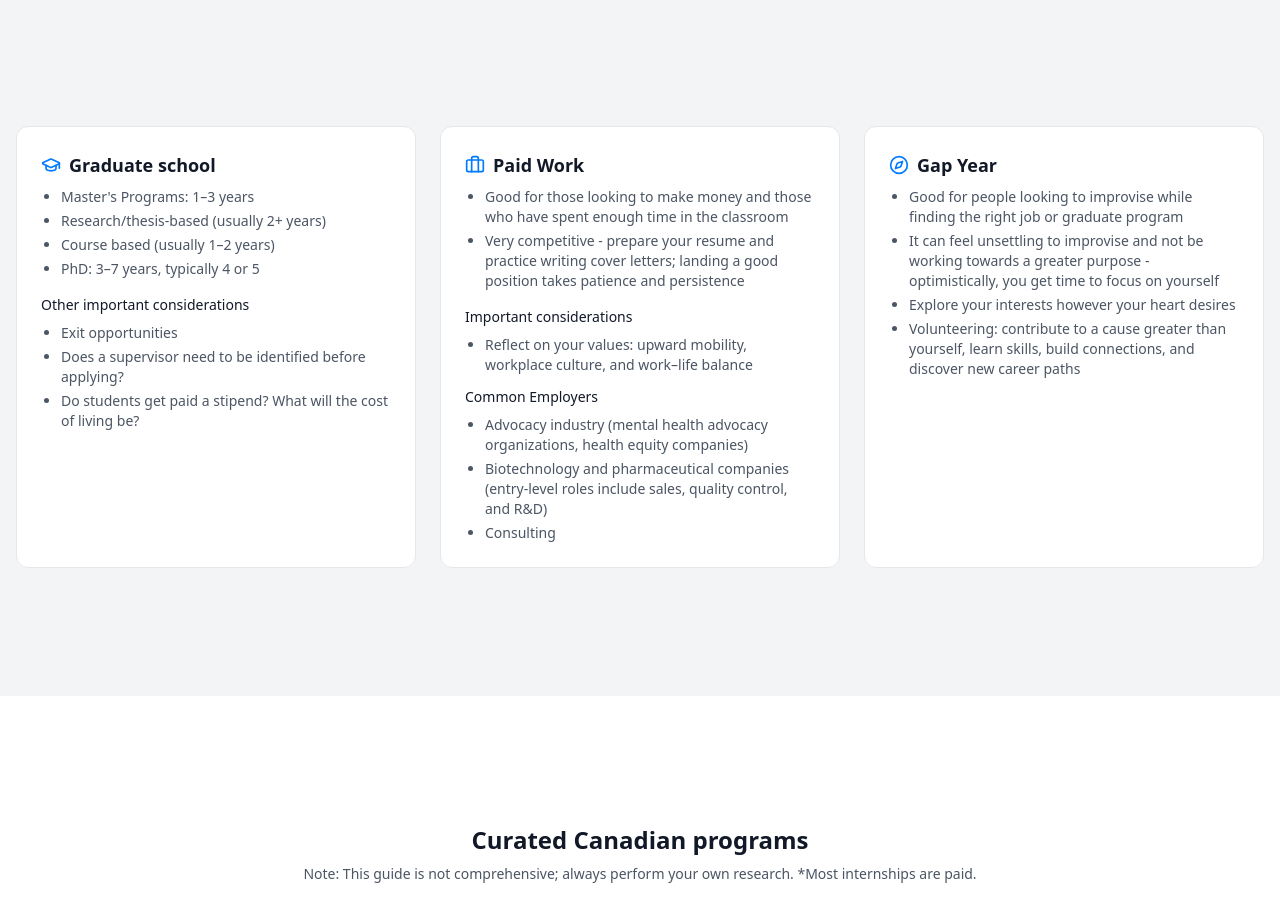
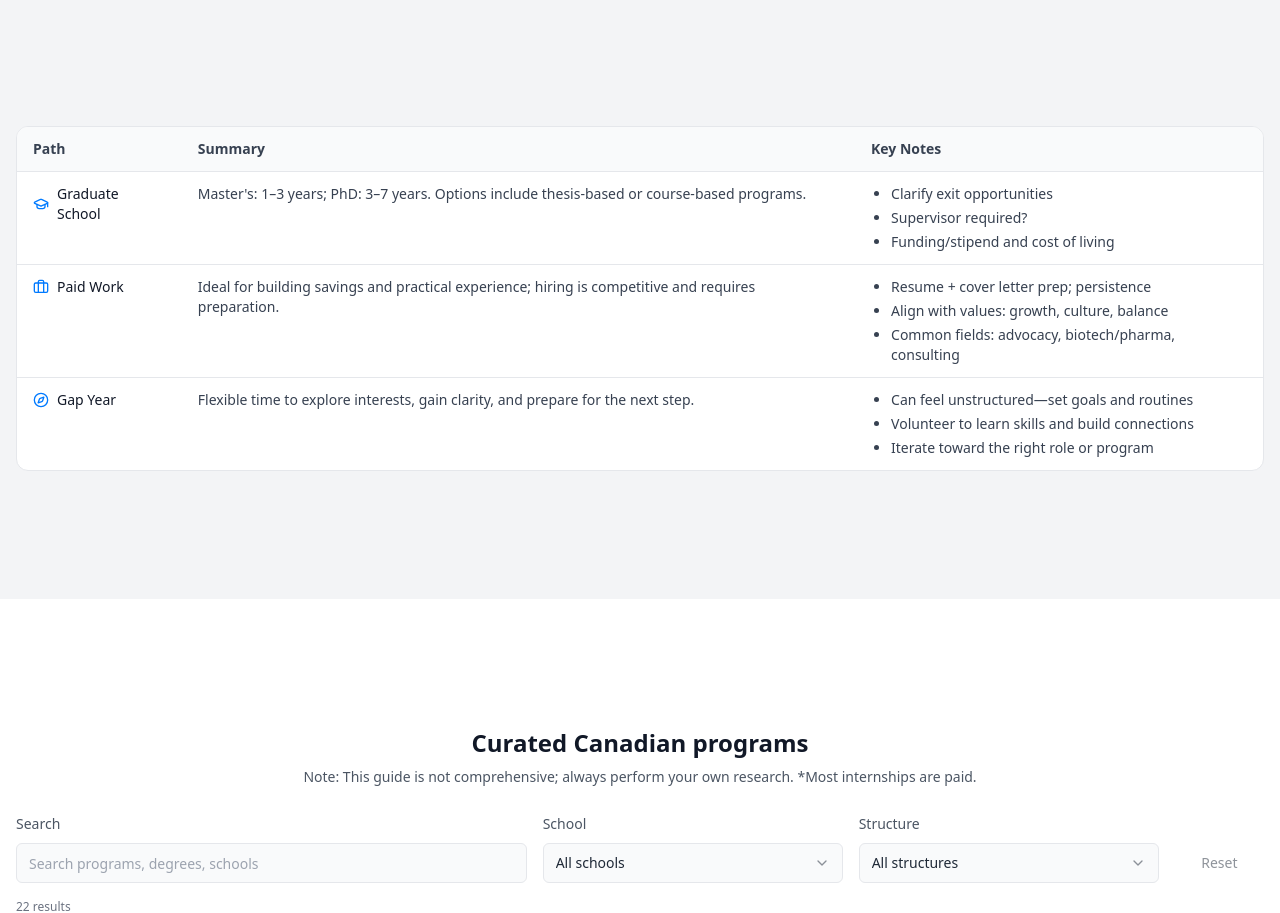
Before and after one commit to nicholasfalconi/medlink, a React (Vite) app: page /blog/life-after-undergrad in a window 1280 px wide. Shown: the part 780-1693 px from the top of the page. Built offline with nearby package versions, Linux system fonts and the light colour scheme.

Commit message:
feat(blog): present Life After Undergrad paths as table; tidy blog contact CTA

```diff
--- a/src/pages/blog/LifeAfterUndergrad.tsx
+++ b/src/pages/blog/LifeAfterUndergrad.tsx
@@ -89,66 +89,67 @@ const LifeAfterUndergrad = () => {
         <section className="bg-gray-100">
           <div className="section-padding">
             <div className="max-w-7xl mx-auto px-4">
-              <section className="mb-0">
-                <div className="grid md:grid-cols-3 gap-6">
-                  <article className="rounded-xl border border-gray-200 bg-white p-6">
-                    <div className="flex items-center gap-2 mb-2">
-                      <GraduationCap className="h-5 w-5 text-[#007AFF]" />
-                      <h2 className="text-lg font-semibold text-gray-900">Graduate school</h2>
-                    </div>
-                    <ul className="mt-2 list-disc pl-5 text-sm text-gray-600 space-y-1">
-                      <li>Master's Programs: 1–3 years</li>
-                      <li>Research/thesis-based (usually 2+ years)</li>
-                      <li>Course based (usually 1–2 years)</li>
-                      <li>PhD: 3–7 years, typically 4 or 5</li>
-                    </ul>
-                    <div className="mt-4">
-                      <p className="text-sm font-medium text-gray-900">Other important considerations</p>
-                      <ul className="mt-2 list-disc pl-5 text-sm text-gray-600 space-y-1">
-                        <li>Exit opportunities</li>
-                        <li>Does a supervisor need to be identified before applying?</li>
-                        <li>Do students get paid a stipend? What will the cost of living be?</li>
-                      </ul>
-                    </div>
-                  </article>
-
-                  <article className="rounded-xl border border-gray-200 bg-white p-6">
-                    <div className="flex items-center gap-2 mb-2">
-                      <Briefcase className="h-5 w-5 text-[#007AFF]" />
-                      <h2 className="text-lg font-semibold text-gray-900">Paid Work</h2>
-                    </div>
-                    <ul className="mt-2 list-disc pl-5 text-sm text-gray-600 space-y-1">
-                      <li>Good for those looking to make money and those who have spent enough time in the classroom</li>
-                      <li>Very competitive - prepare your resume and practice writing cover letters; landing a good position takes patience and persistence</li>
-                    </ul>
-                    <div className="mt-4">
-                      <p className="text-sm font-medium text-gray-900">Important considerations</p>
-                      <ul className="mt-2 list-disc pl-5 text-sm text-gray-600 space-y-1">
-                        <li>Reflect on your values: upward mobility, workplace culture, and work–life balance</li>
-                      </ul>
-                      <p className="text-sm font-medium text-gray-900 mt-3">Common Employers</p>
-                      <ul className="mt-2 list-disc pl-5 text-sm text-gray-600 space-y-1">
-                        <li>Advocacy industry (mental health advocacy organizations, health equity companies)</li>
-                        <li>Biotechnology and pharmaceutical companies (entry-level roles include sales, quality control, and R&amp;D)</li>
-                        <li>Consulting</li>
-                      </ul>
-                    </div>
-                  </article>
-
-                  <article className="rounded-xl border border-gray-200 bg-white p-6">
-                    <div className="flex items-center gap-2 mb-2">
-                      <Compass className="h-5 w-5 text-[#007AFF]" />
-                      <h2 className="text-lg font-semibold text-gray-900">Gap Year</h2>
-                    </div>
-                    <ul className="mt-2 list-disc pl-5 text-sm text-gray-600 space-y-1">
-                      <li>Good for people looking to improvise while finding the right job or graduate program</li>
-                      <li>It can feel unsettling to improvise and not be working towards a greater purpose - optimistically, you get time to focus on yourself</li>
-                      <li>Explore your interests however your heart desires</li>
-                      <li>Volunteering: contribute to a cause greater than yourself, learn skills, build connections, and discover new career paths</li>
-                    </ul>
-                  </article>
-                </div>
-              </section>
+              <div className="overflow-x-auto rounded-xl border bg-white">
+                <table className="w-full text-left border-collapse">
+                  <thead>
+                    <tr className="border-b bg-gray-50">
+                      <th className="py-3 px-4 text-sm font-semibold text-gray-700">Path</th>
+                      <th className="py-3 px-4 text-sm font-semibold text-gray-700">Summary</th>
+                      <th className="py-3 px-4 text-sm font-semibold text-gray-700">Key Notes</th>
+                    </tr>
+                  </thead>
+                  <tbody className="align-top text-sm text-gray-700">
+                    <tr className="border-b hover:bg-gray-50">
+                      <td className="py-3 px-4 flex items-center gap-2">
+                        <GraduationCap className="h-4 w-4 text-[#007AFF]" />
+                        <span className="font-medium text-gray-900">Graduate School</span>
+                      </td>
+                      <td className="py-3 px-4">
+                        Master's: 1–3 years; PhD: 3–7 years. Options include thesis-based or course-based programs.
+                      </td>
+                      <td className="py-3 px-4">
+                        <ul className="list-disc pl-5 space-y-1">
+                          <li>Clarify exit opportunities</li>
+                          <li>Supervisor required?</li>
+                          <li>Funding/stipend and cost of living</li>
+                        </ul>
+                      </td>
+                    </tr>
+                    <tr className="border-b hover:bg-gray-50">
+                      <td className="py-3 px-4 flex items-center gap-2">
+                        <Briefcase className="h-4 w-4 text-[#007AFF]" />
+                        <span className="font-medium text-gray-900">Paid Work</span>
+                      </td>
+                      <td className="py-3 px-4">
+                        Ideal for building savings and practical experience; hiring is competitive and requires preparation.
+                      </td>
+                      <td className="py-3 px-4">
+                        <ul className="list-disc pl-5 space-y-1">
+                          <li>Resume + cover letter prep; persistence</li>
+                          <li>Align with values: growth, culture, balance</li>
+                          <li>Common fields: advocacy, biotech/pharma, consulting</li>
+                        </ul>
+                      </td>
+                    </tr>
+                    <tr className="hover:bg-gray-50">
+                      <td className="py-3 px-4 flex items-center gap-2">
+                        <Compass className="h-4 w-4 text-[#007AFF]" />
+                        <span className="font-medium text-gray-900">Gap Year</span>
+                      </td>
+                      <td className="py-3 px-4">
+                        Flexible time to explore interests, gain clarity, and prepare for the next step.
+                      </td>
+                      <td className="py-3 px-4">
+                        <ul className="list-disc pl-5 space-y-1">
+                          <li>Can feel unstructured—set goals and routines</li>
+                          <li>Volunteer to learn skills and build connections</li>
+                          <li>Iterate toward the right role or program</li>
+                        </ul>
+                      </td>
+                    </tr>
+                  </tbody>
+                </table>
+              </div>
             </div>
           </div>
         </section>
--- a/src/pages/resources/LifeAfterUndergrad.tsx
+++ b/src/pages/resources/LifeAfterUndergrad.tsx
@@ -244,66 +244,67 @@ const LifeAfterUndergrad = () => {
         <section className="bg-gray-100">
           <div className="section-padding">
             <div className="max-w-7xl mx-auto px-4">
-              <section className="mb-0">
-                <div className="grid md:grid-cols-3 gap-6">
-                  <article className="rounded-xl border border-gray-200 bg-white p-6">
-                    <div className="flex items-center gap-2 mb-2">
-                      <GraduationCap className="h-5 w-5 text-[#007AFF]" />
-                      <h2 className="text-lg font-semibold text-gray-900">Graduate school</h2>
-                    </div>
-                    <ul className="mt-2 list-disc pl-5 text-sm text-gray-600 space-y-1">
-                      <li>Master's Programs: 1–3 years</li>
-                      <li>Research/thesis-based (usually 2+ years)</li>
-                      <li>Course based (usually 1–2 years)</li>
-                      <li>PhD: 3–7 years, typically 4 or 5</li>
-                    </ul>
-                    <div className="mt-4">
-                      <p className="text-sm font-medium text-gray-900">Other important considerations</p>
-                      <ul className="mt-2 list-disc pl-5 text-sm text-gray-600 space-y-1">
-                        <li>Exit opportunities</li>
-                        <li>Does a supervisor need to be identified before applying?</li>
-                        <li>Do students get paid a stipend? What will the cost of living be?</li>
-                      </ul>
-                    </div>
-                  </article>
-
-                  <article className="rounded-xl border border-gray-200 bg-white p-6">
-                    <div className="flex items-center gap-2 mb-2">
-                      <Briefcase className="h-5 w-5 text-[#007AFF]" />
-                      <h2 className="text-lg font-semibold text-gray-900">Paid Work</h2>
-                    </div>
-                    <ul className="mt-2 list-disc pl-5 text-sm text-gray-600 space-y-1">
-                      <li>Good for those looking to make money and those who have spent enough time in the classroom</li>
-                      <li>Very competitive - prepare your resume and practice writing cover letters; landing a good position takes patience and persistence</li>
-                    </ul>
-                    <div className="mt-4">
-                      <p className="text-sm font-medium text-gray-900">Important considerations</p>
-                      <ul className="mt-2 list-disc pl-5 text-sm text-gray-600 space-y-1">
-                        <li>Reflect on your values: upward mobility, workplace culture, and work–life balance</li>
-                      </ul>
-                      <p className="text-sm font-medium text-gray-900 mt-3">Common Employers</p>
-                      <ul className="mt-2 list-disc pl-5 text-sm text-gray-600 space-y-1">
-                        <li>Advocacy industry (mental health advocacy organizations, health equity companies)</li>
-                        <li>Biotechnology and pharmaceutical companies (entry-level roles include sales, quality control, and R&amp;D)</li>
-                        <li>Consulting</li>
-                      </ul>
-                    </div>
-                  </article>
-
-                  <article className="rounded-xl border border-gray-200 bg-white p-6">
-                    <div className="flex items-center gap-2 mb-2">
-                      <Compass className="h-5 w-5 text-[#007AFF]" />
-                      <h2 className="text-lg font-semibold text-gray-900">Gap Year</h2>
-                    </div>
-                    <ul className="mt-2 list-disc pl-5 text-sm text-gray-600 space-y-1">
-                      <li>Good for people looking to improvise while finding the right job or graduate program</li>
-                      <li>It can feel unsettling to improvise and not be working towards a greater purpose - optimistically, you get time to focus on yourself</li>
-                      <li>Explore your interests however your heart desires</li>
-                      <li>Volunteering: contribute to a cause greater than yourself, learn skills, build connections, and discover new career paths</li>
-                    </ul>
-                  </article>
-                </div>
-              </section>
+              <div className="overflow-x-auto rounded-xl border bg-white">
+                <table className="w-full text-left border-collapse">
+                  <thead>
+                    <tr className="border-b bg-gray-50">
+                      <th className="py-3 px-4 text-sm font-semibold text-gray-700">Path</th>
+                      <th className="py-3 px-4 text-sm font-semibold text-gray-700">Summary</th>
+                      <th className="py-3 px-4 text-sm font-semibold text-gray-700">Key Notes</th>
+                    </tr>
+                  </thead>
+                  <tbody className="align-top text-sm text-gray-700">
+                    <tr className="border-b hover:bg-gray-50">
+                      <td className="py-3 px-4 flex items-center gap-2">
+                        <GraduationCap className="h-4 w-4 text-[#007AFF]" />
+                        <span className="font-medium text-gray-900">Graduate School</span>
+                      </td>
+                      <td className="py-3 px-4">
+                        Master's: 1–3 years; PhD: 3–7 years. Options include thesis-based or course-based programs.
+                      </td>
+                      <td className="py-3 px-4">
+                        <ul className="list-disc pl-5 space-y-1">
+                          <li>Clarify exit opportunities</li>
+                          <li>Supervisor required?</li>
+                          <li>Funding/stipend and cost of living</li>
+                        </ul>
+                      </td>
+                    </tr>
+                    <tr className="border-b hover:bg-gray-50">
+                      <td className="py-3 px-4 flex items-center gap-2">
+                        <Briefcase className="h-4 w-4 text-[#007AFF]" />
+                        <span className="font-medium text-gray-900">Paid Work</span>
+                      </td>
+                      <td className="py-3 px-4">
+                        Ideal for building savings and practical experience; hiring is competitive and requires preparation.
+                      </td>
+                      <td className="py-3 px-4">
+                        <ul className="list-disc pl-5 space-y-1">
+                          <li>Resume + cover letter prep; persistence</li>
+                          <li>Align with values: growth, culture, balance</li>
+                          <li>Common fields: advocacy, biotech/pharma, consulting</li>
+                        </ul>
+                      </td>
+                    </tr>
+                    <tr className="hover:bg-gray-50">
+                      <td className="py-3 px-4 flex items-center gap-2">
+                        <Compass className="h-4 w-4 text-[#007AFF]" />
+                        <span className="font-medium text-gray-900">Gap Year</span>
+                      </td>
+                      <td className="py-3 px-4">
+                        Flexible time to explore interests, gain clarity, and prepare for the next step.
+                      </td>
+                      <td className="py-3 px-4">
+                        <ul className="list-disc pl-5 space-y-1">
+                          <li>Can feel unstructured—set goals and routines</li>
+                          <li>Volunteer to learn skills and build connections</li>
+                          <li>Iterate toward the right role or program</li>
+                        </ul>
+                      </td>
+                    </tr>
+                  </tbody>
+                </table>
+              </div>
             </div>
           </div>
         </section>
```
